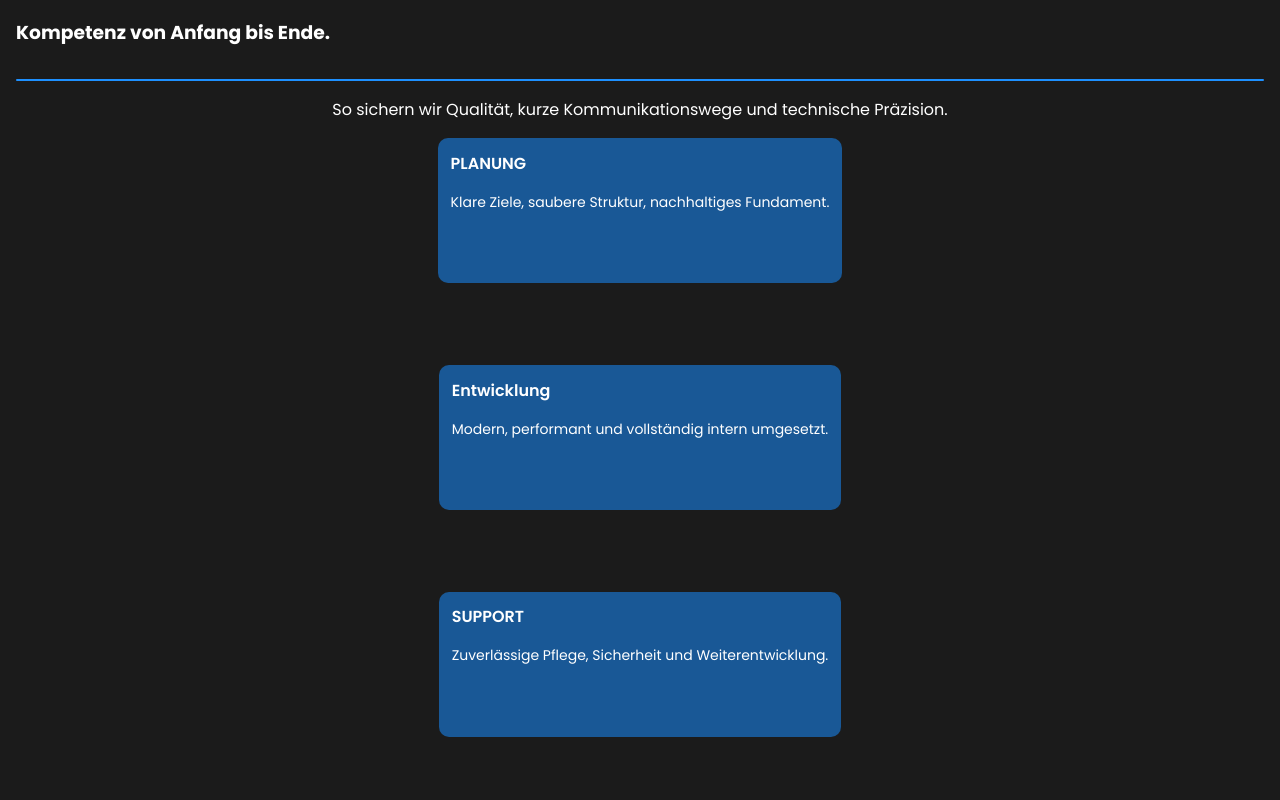
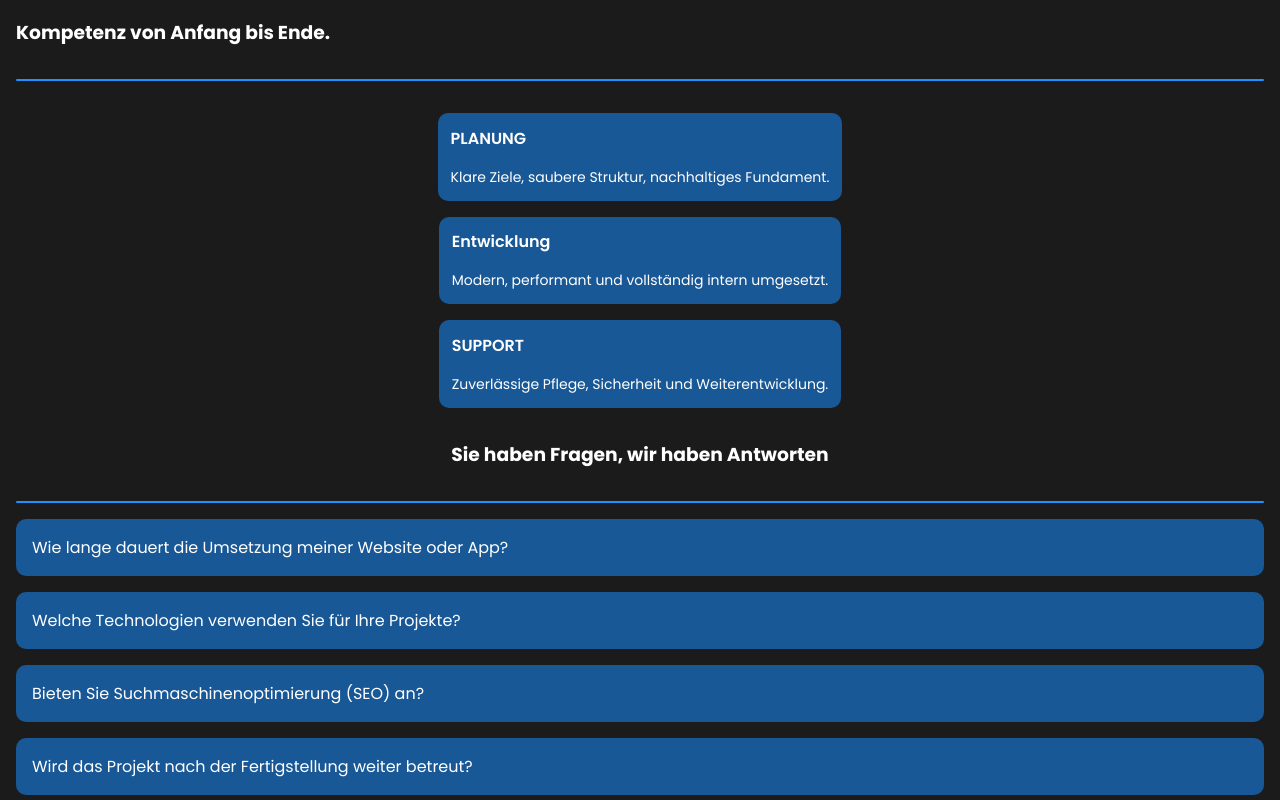
Before and after one commit to twenty2industries/bostech, an Angular app: page / in a window 1280 px wide. Shown: the part 2720-3520 px from the top of the page. Built offline with nearby package versions, Linux system fonts and the light colour scheme.

Commit message:
Update section styles and remove about text
Reduced border-radius values for about, FAQ, and services sections for a more consistent look. Adjusted layout spacing and heights in SCSS files. Removed a redundant sentence from the about-section component HTML.

```diff
--- a/src/app/components/about-section/about-section.component.html
+++ b/src/app/components/about-section/about-section.component.html
@@ -3,7 +3,6 @@
   <div class="hyphen"></div>
   <div class="aboutWrapper">
     <span>
-      So sichern wir Qualität, kurze Kommunikationswege und technische Präzision.
     </span>
     <div class="smallContainerWrapper">
       <div class="smallContainer">
--- a/src/app/components/about-section/about-section.component.scss
+++ b/src/app/components/about-section/about-section.component.scss
@@ -1,11 +1,10 @@
 section {
   display: flex;
   align-items: center;
-  justify-content: center;
-  margin-bottom: 2em;
   flex-direction: column;
   padding: 1em;
   gap: 1em;
+
 
   h3 {
     width: 100%;
@@ -15,8 +14,7 @@ section {
     display: flex;
     flex-direction: column;
     gap: 1em;
-    height: 80vh;
-    border-radius: 20px;
+    border-radius: 10px;
 
 
     .smallContainerWrapper {
@@ -24,6 +22,7 @@ section {
       height: auto;
       display: flex;
       align-items: center;
+      gap: 1em;
       justify-content: space-between;
       flex: 1;
 
@@ -31,7 +30,7 @@ section {
         display: flex;
         flex-direction: column;
         gap: 1em;
-        height: 20%;
+        height: 23%;
         padding: 0.8em;
         background: #1968b7c9;
         border-radius: 10px;
--- a/src/app/components/faq-section/faq-section.component.scss
+++ b/src/app/components/faq-section/faq-section.component.scss
@@ -12,15 +12,14 @@ section {
     display: flex;
     flex-direction: column;
     gap: 1em;
-    height: 80vh;
     width: 100%;
     border-radius: 20px;
 
     .faqContainer {
       background: rgba(25, 104, 183, 0.7882352941);
-      border-radius: 20px;
+      border-radius: 10px;
       padding: 1em;
-      height: 18%;
+      height: 10%;
     }
   }
 }
--- a/src/app/components/services-section/services-section.component.scss
+++ b/src/app/components/services-section/services-section.component.scss
@@ -21,7 +21,7 @@ h1 {
   padding: 1em;
   height: 200px;
   background: linear-gradient(to left, #1b1b1b 20%, #1968b754 100%);
-  border-radius: 20px;
+  border-radius: 10px;
   display: flex;
   flex-direction: column;
   justify-content: space-between;
```
